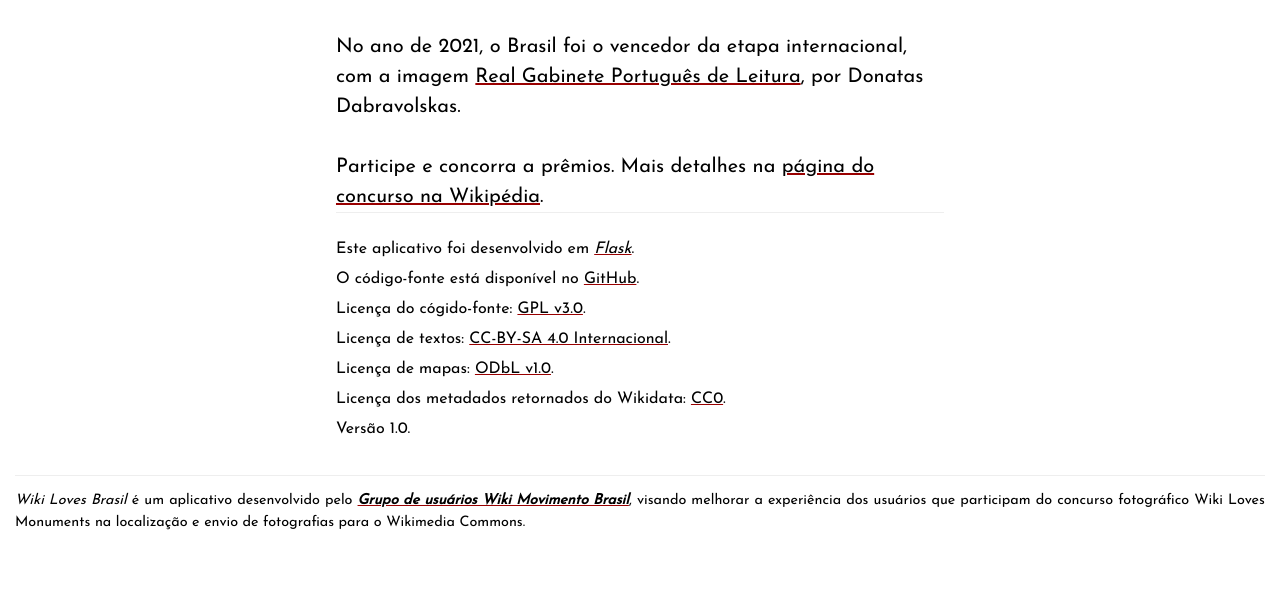
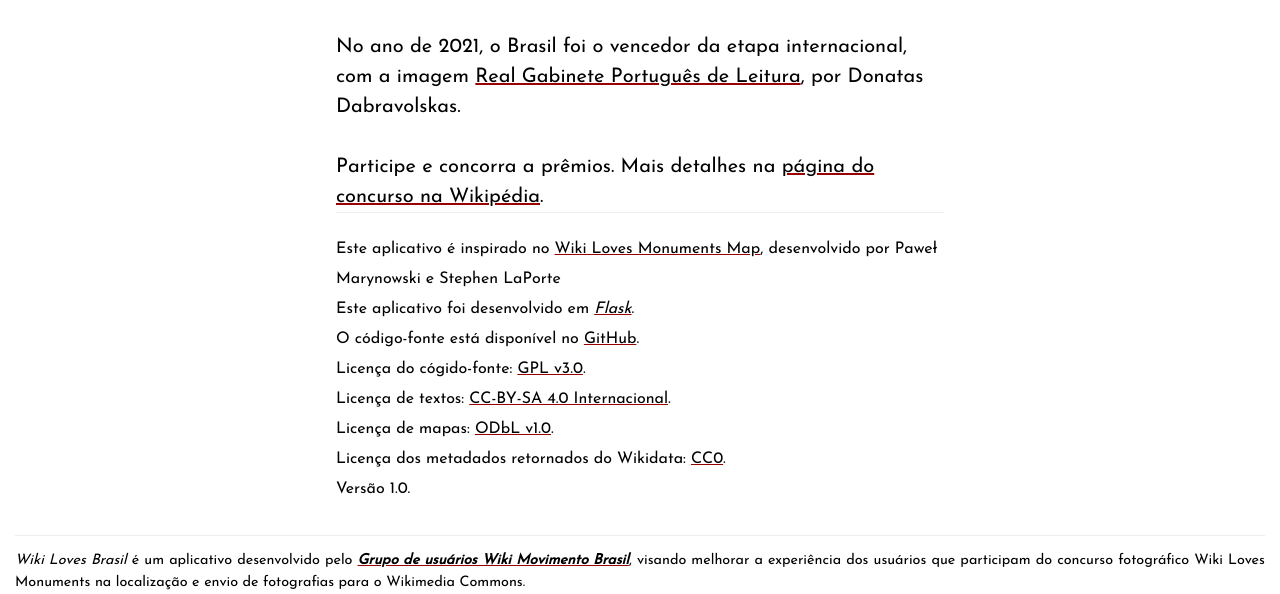
Before and after one commit to WikiMovimentoBrasil/wikilovesbrasil, a Flask app: page /about in a window 1280 px wide. Shown: the part 578-1172 px from the top of the page. Before the commit the page ends 1108 px from the top, so only its background shows below. Run offline with Flask 2, Linux system fonts and the light colour scheme; parts of the project's set-up code (start-up, migrations or seed data) failed here and were passed over.

Commit message:
Updating about page

```diff
--- a/templates/sobre.html
+++ b/templates/sobre.html
@@ -40,7 +40,9 @@
             {% set license_text %}<a target='_blank' href='https://creativecommons.org/licenses/by-sa/4.0/'>{{ _("CC-BY-SA 4.0 Internacional") }}</a>{% endset %}
             {% set license_maps %}<a target='_blank' href='https://opendatacommons.org/licenses/odbl/1-0/'>{{ _("ODbL v1.0") }}</a>{% endset %}
             {% set license_wikidata %}<a target='_blank' href='https://creativecommons.org/share-your-work/public-domain/cc0/'>{{ _("CC0") }}</a>{% endset %}
+            {% set reference %}<a target='_blank' href='https://maps.wikilovesmonuments.org'>{{ _("Wiki Loves Monuments Map") }}</a>{% endset %}
             <small>
+                {{ _("Este aplicativo é inspirado no %(reference)s, desenvolvido por Paweł Marynowski e Stephen LaPorte", reference=reference) }}<br>
                 {{ _("Este aplicativo foi desenvolvido em %(flask)s.", flask=flask) }}<br>
                 {{ _("O código-fonte está disponível no %(github)s.", github=github) }}<br>
                 {{ _("Licença do cógido-fonte: %(license_code)s.", license_code=license_code) }}<br>
```
